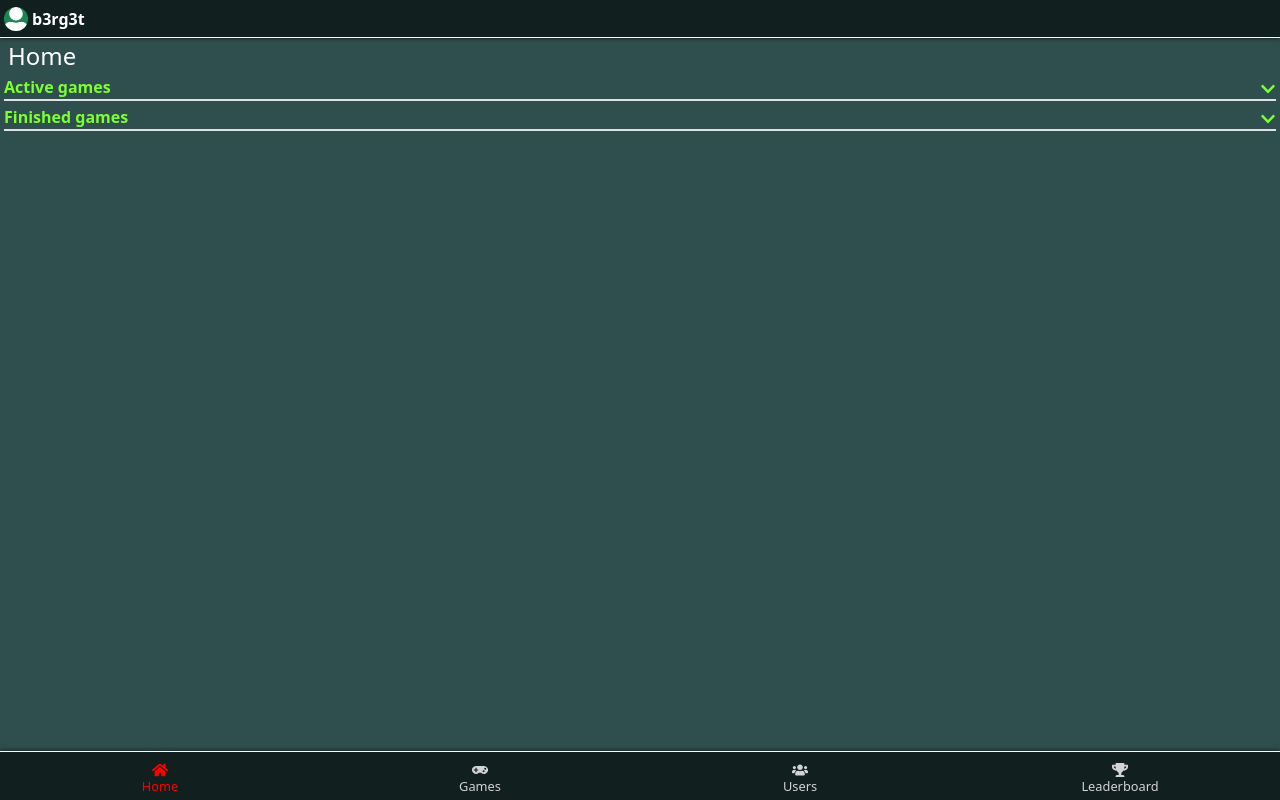
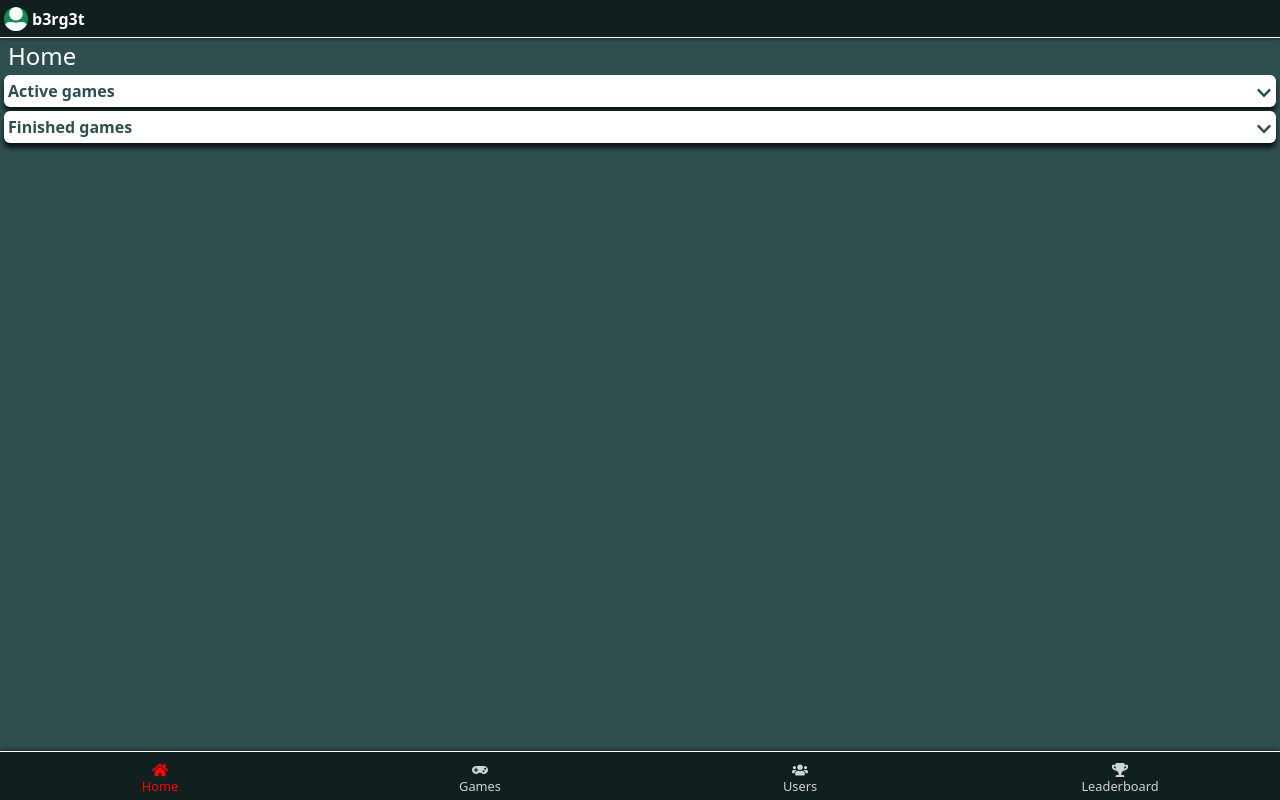
Before and after one commit to b3rg3t/score_more_firebase, a React (Create React App) app: page / in a window 1280 px wide. Built offline with nearby package versions, Linux system fonts and the light colour scheme; no server answers.

Commit message:
css update for layout

```diff
--- a/src/App.scss
+++ b/src/App.scss
@@ -64,7 +64,14 @@ a .active {
 }
 
 .accordion-header {
-  color: $chevron-color;
+  color: $bg-main-color;
+}
+.accordion {
+  .is-open {
+    .accordion-header {
+      border-bottom: 1px solid $bg-main-color;
+    }
+  }
 }
 
 .rotate {
@@ -94,11 +101,10 @@ a .active {
 .error-bg {
   background-color: $bg-error-color;
 }
-small{
+small {
   font-size: 0.8rem;
   line-height: 0.8;
 }
-
 
 .select-players__multi-value {
   margin: 0;
--- a/src/components/colors.scss
+++ b/src/components/colors.scss
@@ -10,4 +10,4 @@ $bg-nav-color: rgb(18, 31, 31);
 $bg-main-color: darkslategrey;
 
 $bg-error-color: mistyrose;
-$bg-overlay-color: rgba(255, 255, 255, 0.3)
+$bg-overlay-color: rgba(0, 0, 0, 0.3)
--- a/src/components/layout/accordion/Accordion.tsx
+++ b/src/components/layout/accordion/Accordion.tsx
@@ -11,6 +11,7 @@ const Accordion = ({ title, children }: AccordionProps) => {
   const [isOpen, setIsOpen] = useState(false);
 
   return (
+    <div className="bg-white rounded p-1 mb-1 box-shadow text-dark">
       <Collapsible
         onOpening={() => setIsOpen(true)}
         onClosing={() => setIsOpen(false)}
@@ -22,12 +23,11 @@ const Accordion = ({ title, children }: AccordionProps) => {
             </span>
           </div>
         }
-      classParentString="hallelulja"
-      triggerClassName="hallelulja"
-      contentOuterClassName="border-top border-bottom mb-1"
+        classParentString="accordion"
       >
         {children}
       </Collapsible>
+    </div>
   );
 };
 
```
Lines whose indentation alone changed are shown as unchanged.
